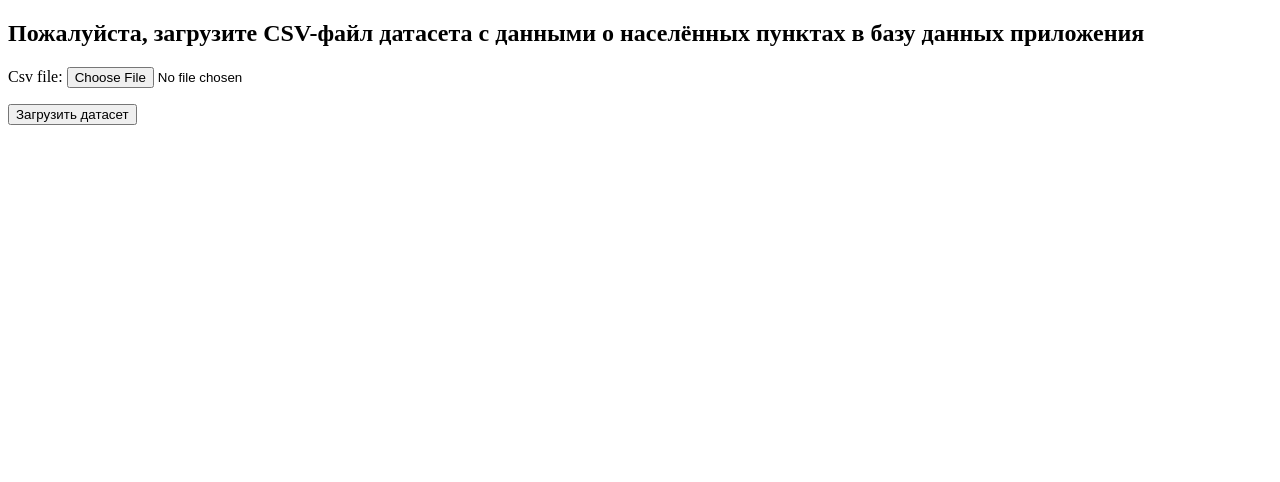
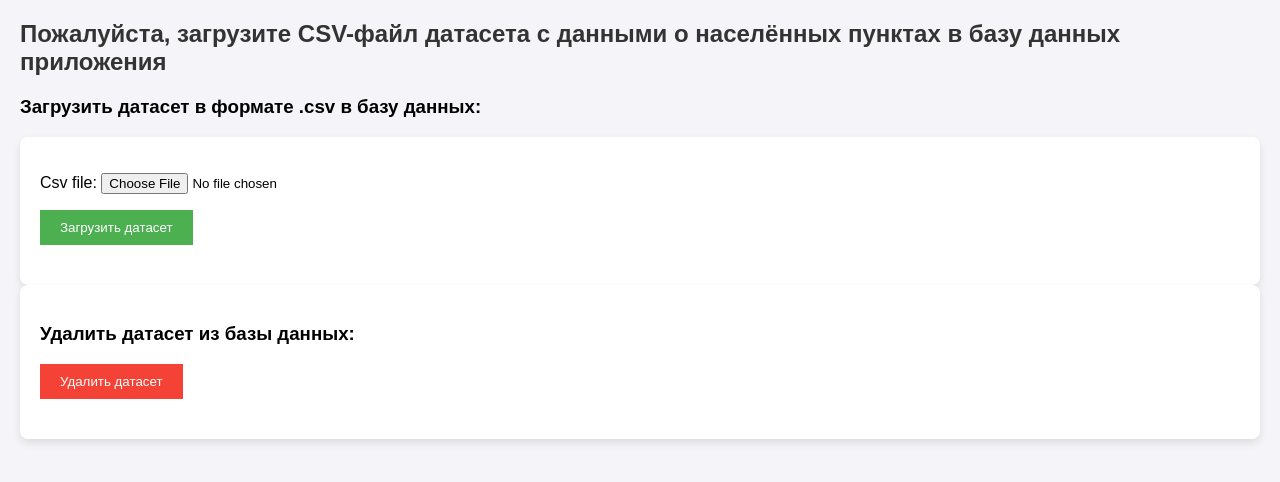
Before and after one commit to mittsusasha/settlestat, a Django app: page /upload/ in a window 1280 px wide. Shown: the top 482 px of the page. Run offline with Django 5.2, Linux system fonts and the light colour scheme.

Commit message:
Small update

```diff
--- a/data_loader/templates/data_loader/upload_csv.html
+++ b/data_loader/templates/data_loader/upload_csv.html
@@ -1,15 +1,67 @@
 <!DOCTYPE html>
-<html lang="en">
+<html lang="ru">
 <head>
     <meta charset="UTF-8">
-    <title>Загрузить CSV</title>
+    <title>Загрузить датасет</title>
+    <style>
+        body {
+            font-family: Arial, sans-serif;
+            margin: 20px;
+            background-color: #f4f4f9;
+        }
+        h2 {
+            color: #333;
+        }
+        form {
+            margin-bottom: 20px;
+        }
+        button {
+            padding: 10px 20px;
+            background-color: #4CAF50;
+            border: none;
+            color: white;
+            cursor: pointer;
+        }
+        button:hover {
+            background-color: #45a049;
+        }
+        .upload-form {
+            background-color: #fff;
+            padding: 20px;
+            border-radius: 8px;
+            box-shadow: 0 4px 8px rgba(0, 0, 0, 0.1);
+        }
+        .alert {
+            color: red;
+        }
+    </style>
 </head>
 <body>
     <h2>Пожалуйста, загрузите CSV-файл датасета с данными о населённых пунктах в базу данных приложения</h2>
-    <form method="post" enctype="multipart/form-data">
-        {% csrf_token %}
-        {{ form.as_p }}
-        <button type="submit">Загрузить датасет</button>
-    </form>
+
+        <!-- Если было получено сообщение об успешной загрузке датасета, покажем его пользователю -->
+        {% if success_message %}
+        <div class="message-container">
+            <p>{{ success_message }}</p>
+        </div>
+    {% endif %}
+
+    <h3>Загрузить датасет в формате .csv в базу данных:</h3>
+    <div class="upload-form">
+        <form method="post" enctype="multipart/form-data">
+            {% csrf_token %}
+            {{ form.as_p }}
+            <button type="submit">Загрузить датасет</button>
+        </form>
+    </div>
+
+    <div class="upload-form">
+        <h3>Удалить датасет из базы данных:</h3>
+        <form method="get" action="{% url 'delete_csv' %}">
+            {% csrf_token %}
+            <button type="submit" style="background-color: #f44336;">Удалить датасет</button>
+        </form>
+    </div>
+
 </body>
 </html>
--- a/data_loader/urls.py
+++ b/data_loader/urls.py
@@ -3,5 +3,6 @@ from . import views
 
 urlpatterns = [
     path('upload/', views.upload_csv, name='upload_csv.html'),  # Загрузка CSV
-    # path('success/', views.upload_success, name='upload_success'),  # Не пригодится, переход на эту страницу будет из представления upload_csv
+    path('success/', views.upload_success, name='upload_success'),  # Сообщение об успехе загрузки
+    path('delete/', views.delete_csv, name='delete_csv'),  # Удаление CSV
 ]
--- a/data_loader/views.py
+++ b/data_loader/views.py
@@ -28,6 +28,9 @@ def load_csv_to_db(csv_file):       # Возможно, не лучшее реш
 
 
 def upload_csv(request):
+    # Переменная для вывода сообщения об успешной загрузке... можно было сделать лучше, кажется
+    success_message = None
+
     if request.method == 'POST' and request.FILES.get('csv_file'):
         form = Upload_csv_form(request.POST, request.FILES)
         if form.is_valid():
@@ -36,18 +39,52 @@ def upload_csv(request):
             # Вызываем функцию для загрузки данных из CSV в базу данных
             try:
                 load_csv_to_db(csv_file)
-                return render(request, 'data_loader/upload_success.html')
+                # Записываем сообщение об успехе
+                success_message = "Ваш датасет успешно загружен в базу данных приложения!"
             except Exception as e:
                 # В случае ошибки обработки файла выводим сообщение об ошибке
                 return HttpResponse(f"Ошибка при обработке CSV файла: {str(e)}")
 
+        else:
+            # Если форма вообще не является валидной
+            return HttpResponse("Ошибка: Неправильный файл!")
+
     else:
         form = Upload_csv_form()
 
-    return render(request, 'data_loader/upload_csv.html', {'form': form})
+        return render(request, 'data_loader/upload_csv.html', {
+            'form': form,
+            'success_message': success_message,  # Передаем сообщение об успехе
+        })
 
 # Функция для отображения сообщения об удачной загрузке CSV-файла
 
 
 def upload_success(request):
     return render(request, 'data_loader/upload_success.html')
+
+# Функция для удаления данных датасета из таблицы
+
+
+def delete_csv(request):
+    if request.method == 'POST':
+        # Проверим, действительно ли пользователь хочет удалить данные
+        # Если приходит запрос POST, подтверждаем удаление
+        try:
+            # Удаляем все записи из таблицы Settlement
+            Settlement.objects.all().delete()
+            return render(request, 'data_loader/delete_confirm.html', {
+                'message': 'Данные датасета успешно удалены из базы данных.',
+                'return_url': 'upload_csv'  # Ссылка на меню загрузки
+            })
+        except Exception as e:
+            return render(request, 'data_loader/delete_confirm.html', {
+                'message': f'При удалении данных возникла ошибка: {str(e)}',
+                'return_url': 'upload_csv'  # Ссылка на меню загрузки
+            })
+
+    # Если запрос GET, показываем страницу с подтверждением
+    return render(request, 'data_loader/delete_confirm.html', {
+        # 'message': 'Вы уверены, что хотите удалить датасет из базы данных приложения? После удаления вам придётся загружать CSV-файл с датасетом заново. Пожалуйста, подтвердите своё решение.',
+        'return_url': 'upload_csv'  # Ссылка на меню загрузки
+    })
--- a/settlestat/urls.py
+++ b/settlestat/urls.py
@@ -24,7 +24,8 @@ urlpatterns = [
     path('', views.Settlements_first_view.as_view()),
     # Подключаем также маршруты приложения data_loader
     # path('upload/', include('data_loader.urls')),
-    path('upload/', dl_views.upload_csv, name='upload_csv.html'),  # Загрузка CSV
+    path('upload/', dl_views.upload_csv, name='upload_csv'),  # Загрузка CSV
     # path('success/', views.upload_success, name='upload_success'),  # Не пригодится, переход на эту страницу будет из представления upload_csv
-    path('success/', dl_views.upload_success, name='upload_success.html'),
+    path('success/', dl_views.upload_success, name='upload_success'),
+    path('delete/', dl_views.delete_csv, name='delete_csv'),
 ]
```
Also changed, not shown: data_loader/templates/data_loader/delete_confirm.html (added, +75 -0 lines), data_loader/templates/data_loader/upload_success.html (+13 -2 lines), settlestat/templates/settlestat/settlements.html (+47 -5 lines).
